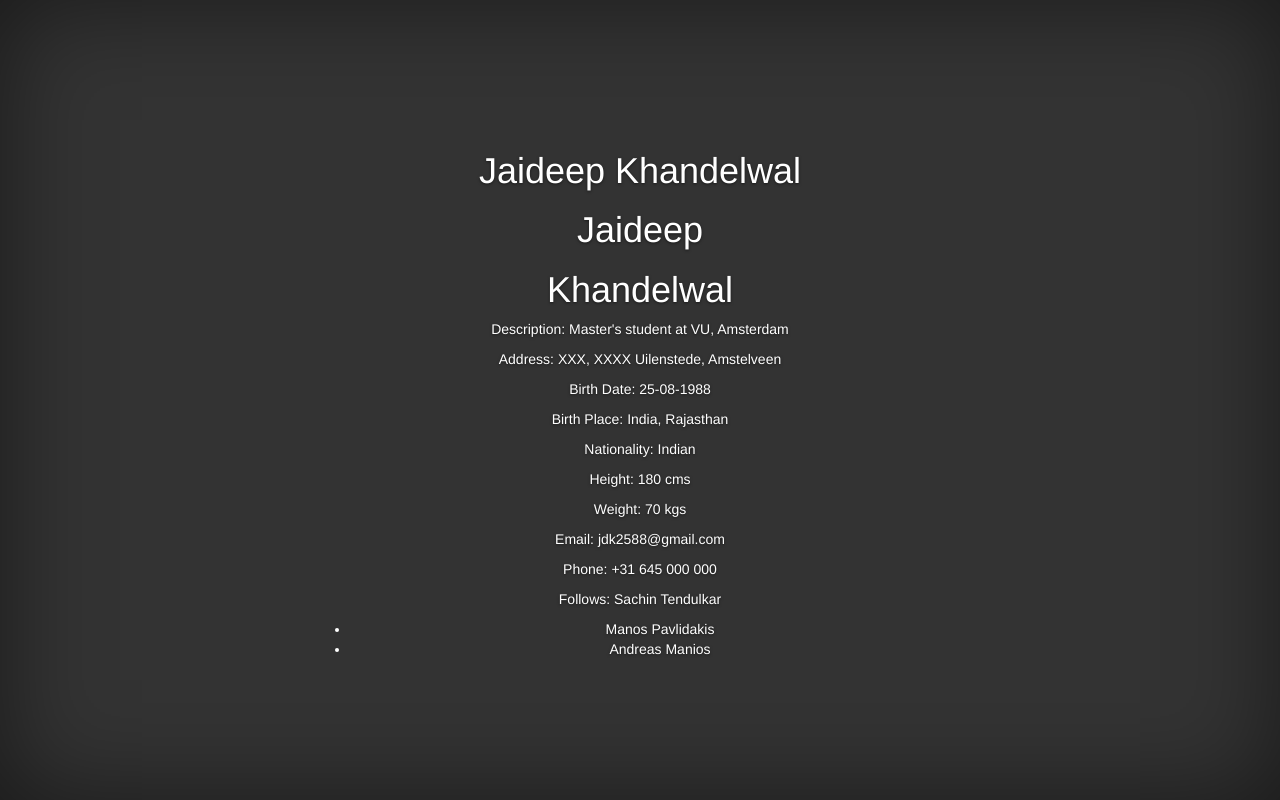
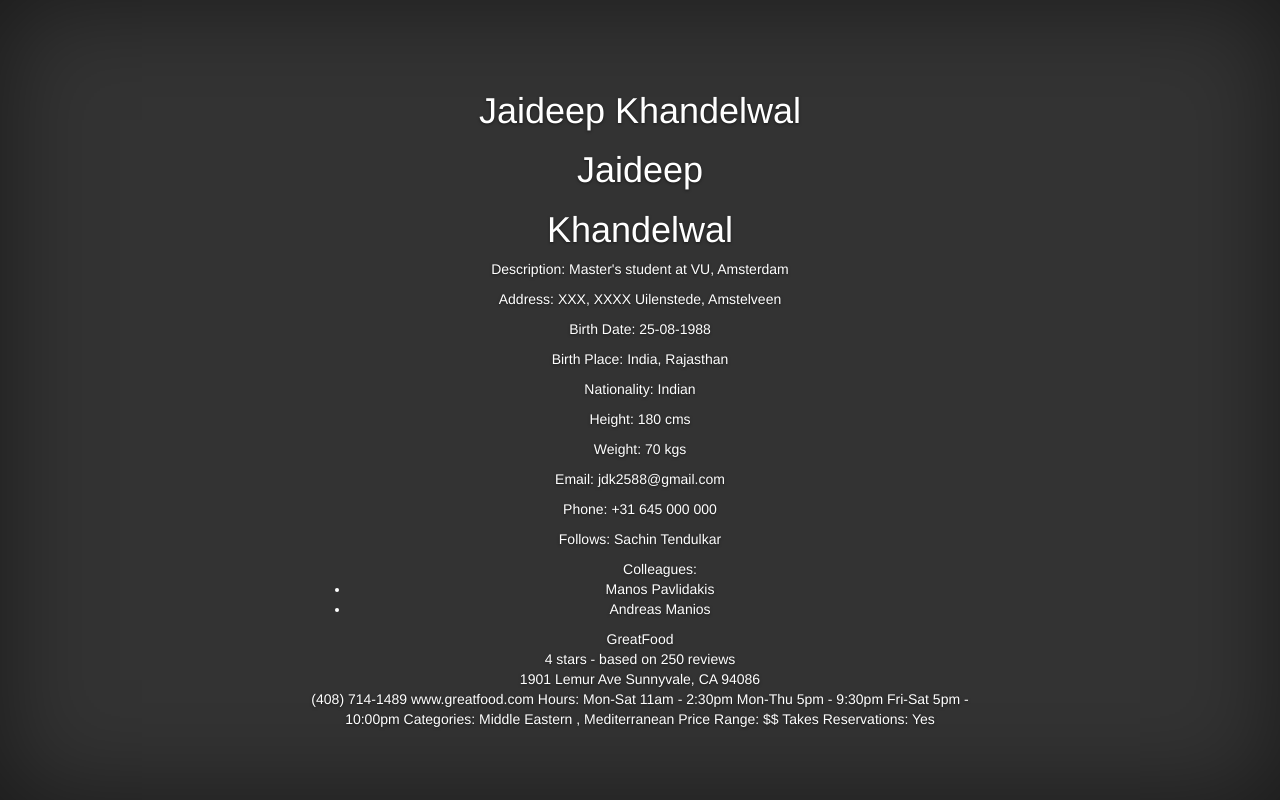
Before and after one commit to jdk2588/jdkblog, a Flask app: a page that uses templates/index1.html in a window 1280 px wide. Run offline with Flask 2, Linux system fonts and the light colour scheme; some libraries are stand-ins or nearby versions.

Commit message:
Index1 more changes

```diff
--- a/templates/index1.html
+++ b/templates/index1.html
@@ -27,8 +27,9 @@
 
                   <p>Follows: <a property="follows" typeof="Person" href="https://twitter.com/sachin_rt"> <span property="name">Sachin Tendulkar</span></a></p>
                 <ul class="list">
-                  <li ><a property="knows" typeof="Person" href="https://www.facebook.com/manospavlidakis"> <span property="name">Manos Pavlidakis</span></a></li>
-                  <li ><a property="knows" typeof="Person" href="https://www.facebook.com/andreas.manios.9"><span property="name">Andreas Manios</span></a></li>
+                  Colleagues:
+                  <li ><a property="colleagues" typeof="Person" href="https://www.facebook.com/manospavlidakis"> <span property="name">Manos Pavlidakis</span></a></li>
+                  <li ><a property="colleagues" typeof="Person" href="https://www.facebook.com/andreas.manios.9"><span property="name">Andreas Manios</span></a></li>
                 </ul>
                 </div>
                 <!-- <p>
@@ -41,6 +42,33 @@
                 </ul>
                 </p> -->
             </div>
+		<div vocab="http://schema.org/" typeof="Restaurant">
+  <span property="name">GreatFood</span>
+  <div property="aggregateRating"  typeof="AggregateRating">
+    <span property="ratingValue">4</span> stars -
+    based on <span property="reviewCount">250</span> reviews
+  </div>
+  <div property="address"  typeof="PostalAddress">
+    <span property="streetAddress">1901 Lemur Ave</span>
+    <span property="addressLocality">Sunnyvale</span>,
+    <span property="addressRegion">CA</span> <span property="postalCode">94086</span>
+  </div>
+  <span property="telephone">(408) 714-1489</span>
+  <a property="url" href="http://www.dishdash.com">www.greatfood.com</a>
+  Hours:
+  <meta property="openingHours" content="Mo-Sa 11:00-14:30">Mon-Sat 11am - 2:30pm
+  <meta property="openingHours" content="Mo-Th 17:00-21:30">Mon-Thu 5pm - 9:30pm
+  <meta property="openingHours" content="Fr-Sa 17:00-22:00">Fri-Sat 5pm - 10:00pm
+  Categories:
+  <span property="servesCuisine">
+    Middle Eastern
+  </span>,
+  <span property="servesCuisine">
+    Mediterranean
+  </span>
+  Price Range: <span property="priceRange">$$</span>
+  Takes Reservations: Yes
+</div>
             </div>
         </div>
         </div>
```
